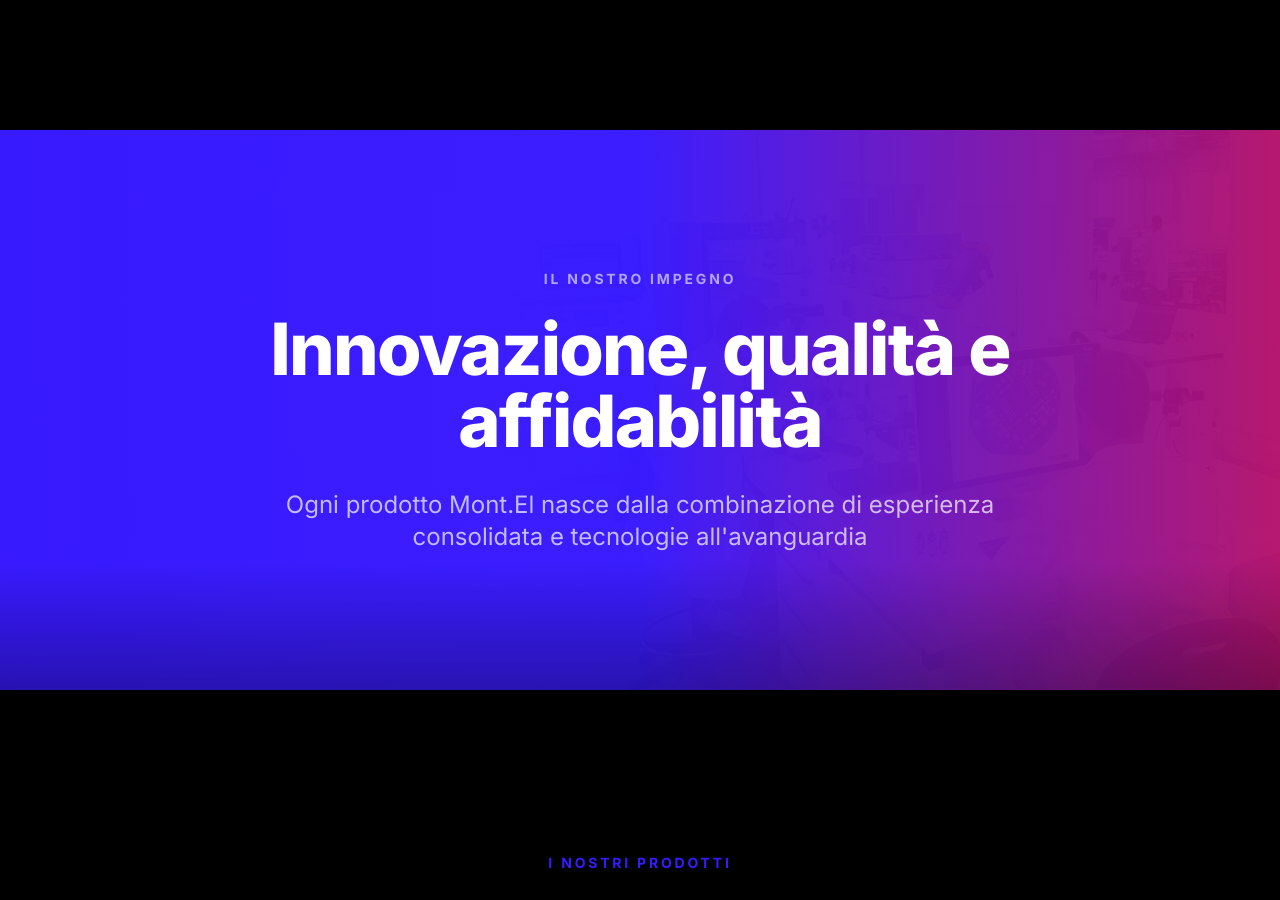
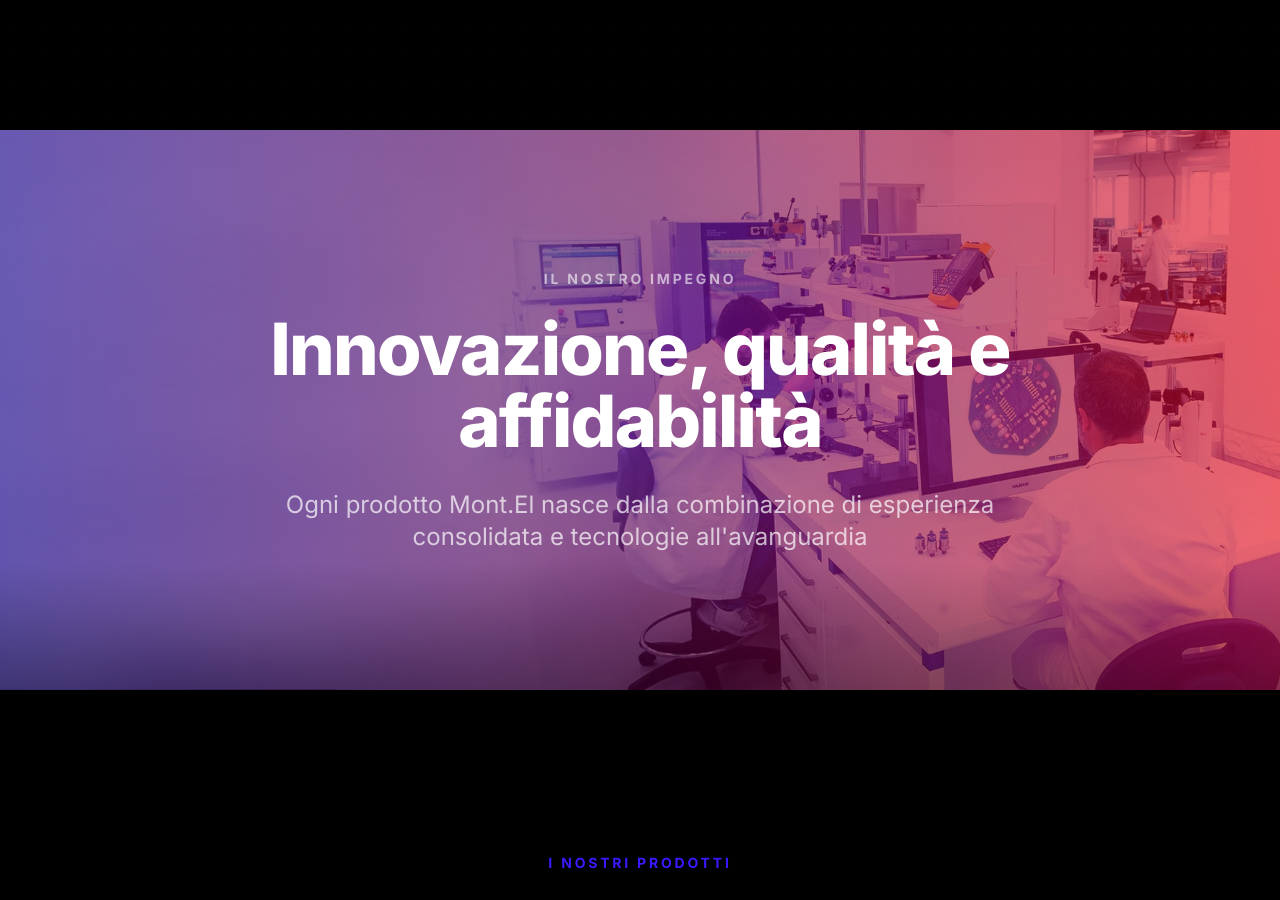
Before and after one commit to webwiseitalia/montel, a React (Vite) app: page / in a window 1280 px wide. Shown: the part 1480-2380 px from the top of the page. Built offline with nearby package versions, Linux system fonts and the light colour scheme.

Commit message:
[WEBWISE-STUDIO] Updates

```diff
--- a/src/pages/Index.tsx
+++ b/src/pages/Index.tsx
@@ -304,8 +304,7 @@ const Index = () => {
               height={1080}
               className="w-full h-full object-cover"
             />
-            <div className="absolute inset-0 bg-primary/90" />
-            <div className="absolute inset-0 bg-gradient-to-r from-primary via-primary/80 to-accent/60" />
+            <div className="absolute inset-0 bg-gradient-to-r from-[#18008D]/60 via-[#6B0050]/60 to-[#EC000D]/60" />
           </div>
           <div className="absolute inset-0 flex items-center justify-center">
             <div className="text-center text-white px-4 max-w-5xl" data-animate="scale" data-delay="0">
```
Also changed, not shown: 4 other files (tests, documents, lock files or other folders).
